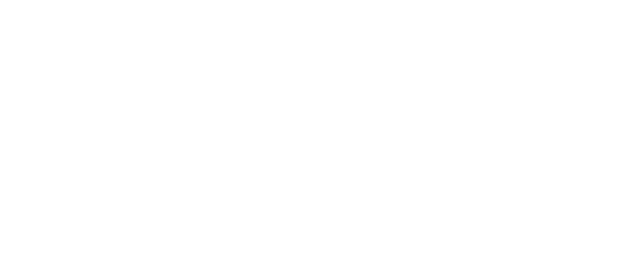
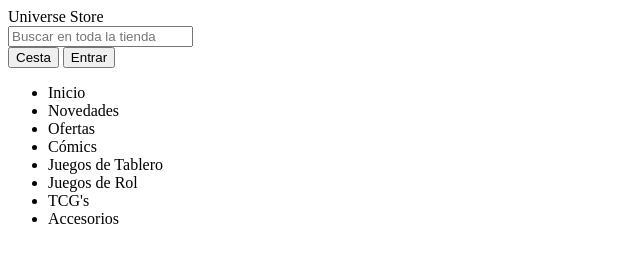
Before and after one commit to Alejandro-1998/UniverseStore, a plain HTML site: page index.html in a window 1280 px wide. Shown: the whole page, without its empty margins (0-640 px from the left). Drawn offline with Linux system fonts and the light colour scheme.

Commit message:
div header

```diff
--- a/css/index.css
+++ b/css/index.css
@@ -0,0 +1,111 @@
+body {
+    margin: 0;
+    font-family: Arial, sans-serif;
+}
+
+header {
+    display: flex;
+    justify-content: space-between;
+    align-items: center;
+    padding: 10px 20px;
+    background-color: white;
+    border-bottom: 2px solid #f0f0f0;
+}
+
+.logo {
+    font-weight: bold;
+    font-size: 1.5em;
+    color: #e53935; /* rojo */
+}
+
+input[type="text"] {
+    padding: 5px;
+    width: 300px;
+}
+
+.user-cart button {
+    margin-left: 10px;
+    padding: 5px 10px;
+}
+
+nav {
+    background-color: #e53935;
+}
+
+nav ul {
+    list-style: none;
+    display: flex;
+    margin: 0;
+    padding: 10px;
+}
+
+nav ul li {
+    margin-right: 20px;
+    color: white;
+    cursor: pointer;
+}
+
+.highlights {
+    display: flex;
+    justify-content: space-between;
+    padding: 20px;
+}
+
+.highlight {
+    position: relative;
+    flex: 1;
+    margin: 10px;
+    height: 200px;
+    color: white;
+    font-size: 2em;
+    display: flex;
+    align-items: flex-end;
+    justify-content: center;
+    text-shadow: 1px 1px 4px black;
+}
+
+.buy-now {
+    position: absolute;
+    bottom: 10px;
+    right: 10px;
+    padding: 5px 10px;
+    background-color: #e53935;
+    border: none;
+    color: white;
+    cursor: pointer;
+}
+
+.community {
+    padding: 20px;
+    background-color: #f5f5f5;
+}
+
+.community-links {
+    display: flex;
+    margin-bottom: 20px;
+}
+
+.community-links div {
+    flex: 1;
+    text-align: center;
+    background-color: black;
+    color: white;
+    margin: 0 5px;
+    padding: 10px;
+}
+
+.featured-games {
+    display: flex;
+    gap: 10px;
+}
+
+.featured-games .game {
+    flex: 1;
+    height: 150px;
+    background-color: #ddd;
+    display: flex;
+    align-items: center;
+    justify-content: center;
+    font-weight: bold;
+    cursor: pointer;
+}
--- a/index.html
+++ b/index.html
@@ -1,18 +1,36 @@
 <!DOCTYPE html>
 <html lang="es">
+
 <head>
     <meta charset="UTF-8">
     <meta name="viewport" content="width=device-width, initial-scale=1.0">
     <meta name="author" content="Alejandro Caballero Luque">
     <title>Universe Store</title>
 </head>
+
 <body>
     <header>
         <div>
-
+            <div class="logo-search">
+                <div class="logo">Universe Store</div>
+                <input type="text" placeholder="Buscar en toda la tienda">
+            </div>
+            <div class="user-cart">
+                <button class="cart">Cesta</button>
+                <button class="login">Entrar</button>
+            </div>
         </div>
         <nav>
-
+            <ul>
+            <li>Inicio</li>
+            <li>Novedades</li>
+            <li>Ofertas</li>
+            <li>Cómics</li>
+            <li>Juegos de Tablero</li>
+            <li>Juegos de Rol</li>
+            <li>TCG's</li>
+            <li>Accesorios</li>
+        </ul>
         </nav>
     </header>
     <main>
@@ -22,4 +40,5 @@
 
     </footer>
 </body>
+
 </html>
```
